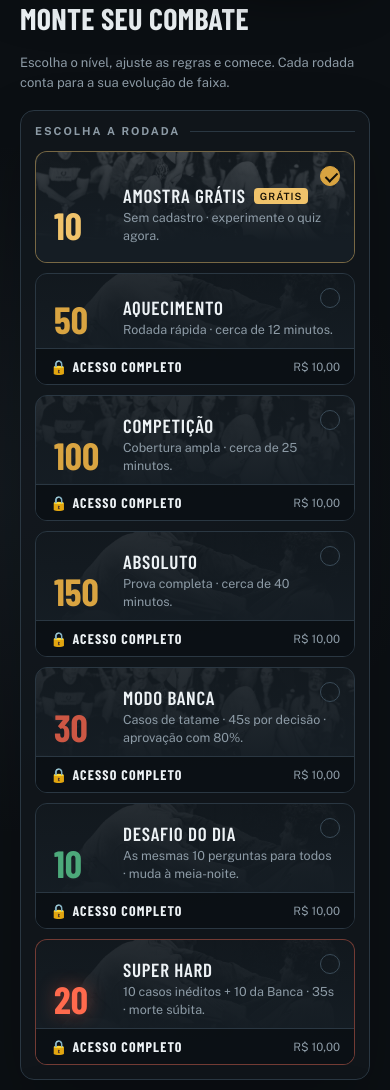
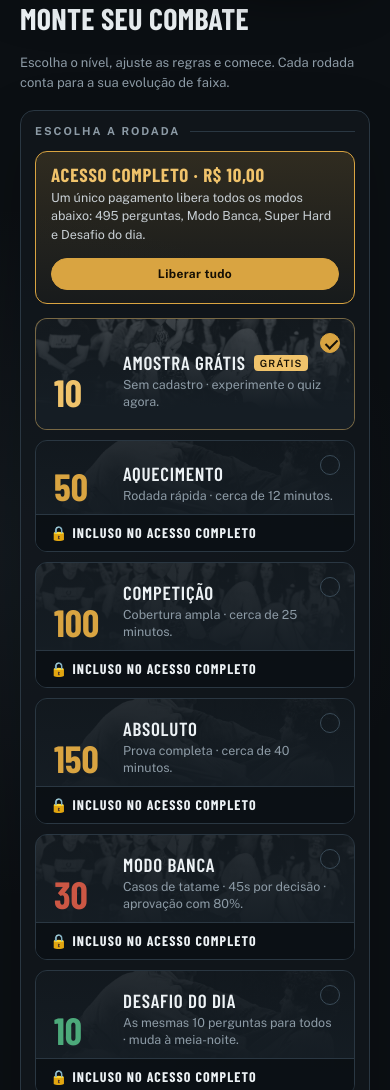
Before and after one commit to rodneyberthault27-lgtm/quiz-do-braga, a plain HTML site: page index.html in a window 390 px wide. Shown: the part 882-1972 px from the top of the page. Drawn offline with nearby package versions, Linux system fonts and the light colour scheme.

Commit message:
Deixa claro que um unico pagamento libera todos os modos
Os cards bloqueados mostravam o preco em cada modo, dando a entender que
cada um custava R$ 10. Agora os cards dizem apenas "incluso no acesso
completo", uma faixa unica acima dos modos explica o pagamento unico, e as
telas de cadastro e pagamento repetem que o valor libera tudo.

Co-Authored-By: Claude Opus 5 <noreply@anthropic.com>

```diff
--- a/index.html
+++ b/index.html
@@ -606,7 +606,14 @@ body.hurt::after{animation:hurt .55s ease-out;}
 .cta p{margin:0 0 10px;font-size:13.5px;line-height:1.55;color:#C9D0D5;}
 .cta p b{color:var(--text);}
 .cta-vagas{display:inline-block;margin-bottom:12px;font-size:11px;font-weight:700;letter-spacing:.1em;text-transform:uppercase;color:var(--gold2);}
+.offer{display:flex;align-items:center;justify-content:space-between;gap:14px;margin:0 0 14px;padding:13px 15px;
+  border:1px solid var(--gold);border-radius:12px;background:linear-gradient(180deg,rgba(217,164,65,.16),rgba(217,164,65,.04));}
+.offer b{display:block;font-family:var(--head);font-size:19px;letter-spacing:.04em;text-transform:uppercase;color:var(--gold2);line-height:1.1;}
+.offer span{display:block;font-size:12.5px;color:#C9D0D5;line-height:1.45;margin-top:3px;}
+.offer .acc-btn{background:var(--gold);color:#150F04;border-color:var(--gold);}
+.offer .acc-btn:hover{background:var(--gold2);}
 @media (max-width:560px){
+  .offer{flex-direction:column;align-items:stretch;text-align:left;}
   .acc-name{max-width:120px;}
   .account .acc-btn{padding:7px 11px;}
 }
@@ -656,6 +663,7 @@ body.hurt::after{animation:hurt .55s ease-out;}
     <div class="setup-grid">
       <div class="challenge-panel">
         <h2 class="sec-title">Escolha a rodada</h2>
+        <div class="offer hidden" id="offer"></div>
         <div class="modes" id="modes">
           <button class="mode sample on" data-size="10" data-mode="amostra">
             <span class="num">10</span>
@@ -1201,7 +1209,7 @@ function renderExtras(){
     let lk=el.querySelector('.lock');
     if(!lk){lk=document.createElement('span');lk.className='lock';el.appendChild(lk);}
     lk.innerHTML=paywall
-      ?'<b>🔒 Acesso completo</b><span>'+esc(conf.preco)+(vagas==null?'':' · '+vagasTxt())+'</span>'
+      ?'<b>🔒 Incluso no acesso completo</b>'
       :'<b>🔒 Bloqueado</b><span>Faixa azul na carreira ('+Math.min(h,SUPER_META)+'/'+SUPER_META+
        ' acertos) ou aprovação na Banca.</span>';
   });
@@ -1511,7 +1519,18 @@ function aplicarAcesso(){
   am.classList.toggle('hidden',pago);
   if(!pago&&on!==am)selectMode(am);
   if(pago&&on===am)selectMode(document.querySelector('#modes .mode[data-size="50"]'));
-  renderExtras();renderConta();
+  renderOferta();renderExtras();renderConta();
+}
+
+function renderOferta(){
+  const el=$('offer');
+  el.classList.toggle('hidden',pago);
+  if(pago)return;
+  el.innerHTML='<div><b>Acesso completo · '+esc(conf.preco)+'</b>'+
+    '<span>Um único pagamento libera todos os modos abaixo: '+conf.total_perguntas+' perguntas, Modo Banca, '+
+    'Super Hard e Desafio do dia.'+(vagas==null?'':' '+vagasTxt()+'.')+'</span></div>'+
+    '<button class="acc-btn" id="offerBtn">Liberar tudo</button>';
+  $('offerBtn').onclick=()=>abrirAcesso();
 }
 
 function renderConta(){
@@ -1537,7 +1556,7 @@ async function abrirAcesso(aba){
       encodeURIComponent('Olá! Quero ser avisado quando abrir o acesso completo ao Quiz do Braga.');
     $('pwBody').innerHTML='<span class="pw-kicker">Em breve</span>'+
       '<h2 id="pwTitle">Acesso completo abrindo</h2>'+
-      '<p>Estamos preparando as primeiras <b>'+conf.vagas+' vagas</b> por <b>'+esc(conf.preco)+'</b>, com as '+
+      '<p>Estamos preparando as primeiras <b>'+conf.vagas+' vagas</b>: um único pagamento de <b>'+esc(conf.preco)+'</b> libera as '+
       conf.total_perguntas+' perguntas, o Modo Banca e o Super Hard. Enquanto isso, jogue a amostra grátis à vontade.</p>'+
       '<a class="start-btn wa" href="'+aviso+'" target="_blank" rel="noopener">Quero ser avisado pelo WhatsApp</a>';
     $('paywall').classList.remove('hidden');
@@ -1549,7 +1568,8 @@ async function abrirAcesso(aba){
     box.innerHTML=
       (vagas==null?'':'<span class="pw-kicker">'+vagasTxt()+'</span>')+
       '<h2 id="pwTitle">'+(criar?'Libere as '+conf.total_perguntas+' perguntas':'Entrar na sua conta')+'</h2>'+
-      (criar?'<p>Crie sua conta e pague <b>'+esc(conf.preco)+'</b> uma única vez. O acesso é liberado assim que o '+
+      (criar?'<p>Um único pagamento de <b>'+esc(conf.preco)+'</b> libera tudo: as '+conf.total_perguntas+' perguntas, o Modo Banca, '+
+             'o Super Hard e o Desafio do dia. Crie sua conta; o acesso é liberado assim que o '+
              'comprovante for conferido.</p>':'<p>Use o e-mail e a senha do seu cadastro.</p>')+
       '<div class="pw-tabs"><button type="button" data-aba="criar" class="'+(criar?'on':'')+'">Criar conta</button>'+
       '<button type="button" data-aba="entrar" class="'+(criar?'':'on')+'">Já tenho conta</button></div>'+
@@ -1580,8 +1600,9 @@ async function abrirAcesso(aba){
     }else{
       box.innerHTML='<span class="pw-kicker">'+vagasTxt()+'</span>'+
         '<h2 id="pwTitle">Falta só o pagamento</h2>'+
+        '<p>Um único pagamento de <b>'+esc(conf.preco)+'</b> libera todos os modos do quiz.</p>'+
         '<ol class="pw-steps">'+
-          '<li><b>Pague '+esc(conf.preco)+' via Pix</b>'+(conf.pix_chave
+          '<li><b>Pague '+esc(conf.preco)+' via Pix, uma única vez</b>'+(conf.pix_chave
             ?'Chave Pix:<span class="pix"><code>'+esc(conf.pix_chave)+'</code><button type="button" id="pixCopy">Copiar</button></span>'
             :'A chave Pix é enviada pelo WhatsApp.')+'</li>'+
           '<li><b>Envie o comprovante pelo WhatsApp</b>A mensagem já vai com o seu e-mail: '+esc(email)+'.</li>'+
```
